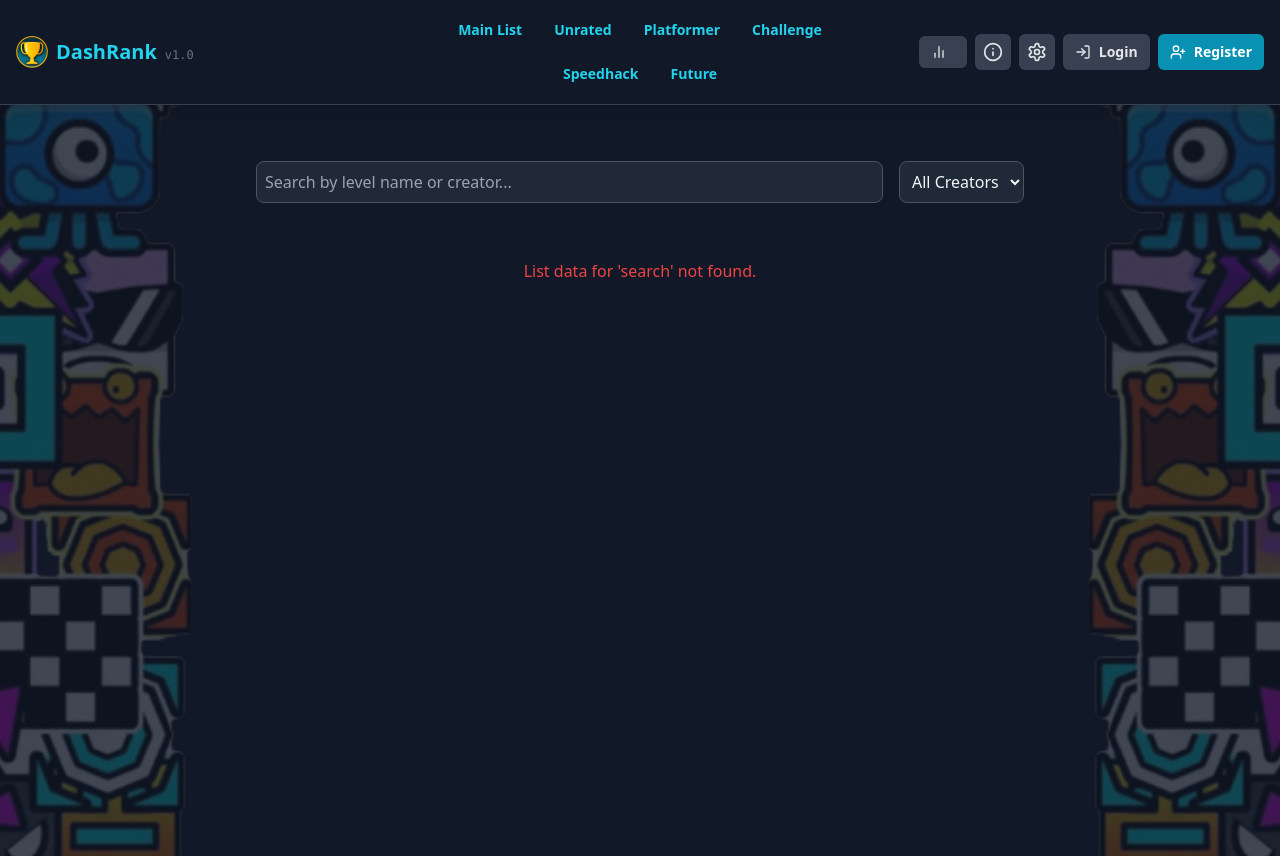
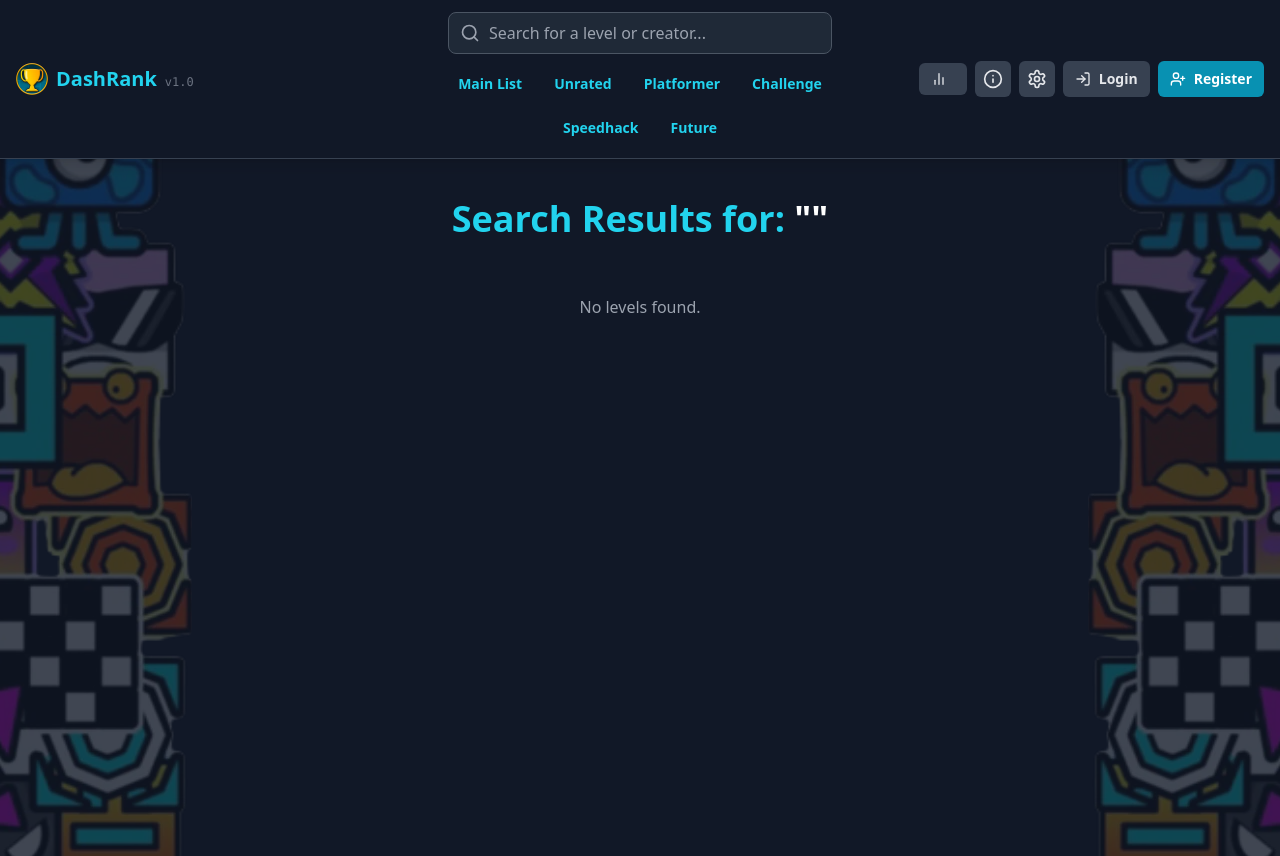
Before and after one commit to Woblu/DashRank, a React (Vite) app: page /search in a window 1280 px wide. Before the commit this address had no page. Shown: the top 856 px of the page. Built offline with nearby package versions, Linux system fonts and the light colour scheme.

Commit message:
Global Searching Feature

```diff
--- a/src/App.jsx
+++ b/src/App.jsx
@@ -17,6 +17,7 @@ import AccountPage from "./pages/AccountPage";
 import ProfileSettingsPage from './pages/account/ProfileSettingsPage';
 import SubmissionPage from './pages/account/SubmissionPage';
 import AdminDashboard from './pages/AdminDashboard';
+import SearchResults from './pages/SearchResults'; // Import the new page
 
 export default function App() {
   return (
@@ -39,7 +40,7 @@ export default function App() {
               <Route path="/players" element={<PlayerList />} />
               <Route path="/players/:playerName" element={<PlayerProfile />} />
 
-              {/* Auth Routes */}
+              {/* Auth & Admin Routes */}
               <Route path="/login" element={<LoginPage />} />
               <Route path="/register" element={<RegisterPage />} />
               <Route path="/account" element={<ProtectedRoute><AccountPage /></ProtectedRoute>}>
@@ -48,6 +49,9 @@ export default function App() {
                 <Route path="submissions" element={<SubmissionPage />} />
               </Route>
               <Route path="/admin" element={<AdminRoute><AdminDashboard /></AdminRoute>} />
+
+              {/* Search Route */}
+              <Route path="/search" element={<SearchResults />} />
             </Routes>
           </main>
 
--- a/src/components/Tabs.jsx
+++ b/src/components/Tabs.jsx
@@ -1,7 +1,7 @@
 // src/components/Tabs.jsx
 import React, { useState, useEffect } from "react";
-import { NavLink, useLocation, Link } from "react-router-dom";
-import { BarChart2, Info, LogIn, UserPlus, LogOut } from "lucide-react";
+import { NavLink, useLocation, Link, useNavigate } from "react-router-dom";
+import { BarChart2, Info, LogIn, UserPlus, LogOut, Search } from "lucide-react";
 import logo from "../assets/dashrank-logo.webp";
 import { useAuth } from "../contexts/AuthContext.jsx";
 import StatsViewer from "./StatsViewer";
@@ -15,6 +15,9 @@ const statsButtonTitles = {
 
 export default function Tabs() {
   const { user, logout } = useAuth();
+  const navigate = useNavigate();
+  const [searchTerm, setSearchTerm] = useState("");
+
   const tabs = [
     { name: "Main List", path: "/main" }, { name: "Unrated", path: "/unrated" },
     { name: "Platformer", path: "/platformer" }, { name: "Challenge", path: "/challenge" },
@@ -30,6 +33,14 @@ export default function Tabs() {
     const path = location.pathname.split("/")[1] || "main";
     setListType(path);
   }, [location.pathname]);
+
+  const handleSearchSubmit = (e) => {
+    e.preventDefault();
+    if (searchTerm.trim()) {
+      navigate(`/search?q=${searchTerm.trim()}`);
+      setSearchTerm(''); // Optional: clear search bar after submit
+    }
+  };
 
   const AuthButtons = () => {
     if (user) {
@@ -69,15 +80,27 @@ export default function Tabs() {
               </div>
             </Link>
           </div>
-          <nav className="w-full md:flex-1 flex justify-center order-3 md:order-2">
-            <div className="flex items-center gap-2 flex-wrap justify-center">
+
+          <div className="w-full md:flex-1 flex flex-col items-center gap-3 order-3 md:order-2">
+            <form onSubmit={handleSearchSubmit} className="relative w-full max-w-sm">
+              <input
+                type="text"
+                value={searchTerm}
+                onChange={(e) => setSearchTerm(e.target.value)}
+                placeholder="Search for a level or creator..."
+                className="w-full p-2 pl-10 rounded-lg border border-gray-600 bg-gray-800 text-gray-100 focus:outline-none focus:ring-2 focus:ring-cyan-400"
+              />
+              <Search className="absolute left-3 top-1/2 -translate-y-1/2 w-5 h-5 text-gray-400" />
+            </form>
+            <nav className="flex items-center gap-2 flex-wrap justify-center">
               {tabs.map((tab) => (
                 <NavLink key={tab.name} to={tab.path} className={({ isActive }) => `px-3 py-2 rounded-md font-semibold transition-colors text-sm whitespace-nowrap ${isActive ? "bg-cyan-500 text-white" : "text-cyan-400 hover:bg-cyan-700/50"}`}>
                   {tab.name}
                 </NavLink>
               ))}
-            </div>
-          </nav>
+            </nav>
+          </div>
+
           <div className="w-full md:flex-1 flex justify-end items-center gap-2 order-2 md:order-3">
             <button title={statsButtonTitles[listType]} onClick={() => setIsStatsViewerOpen(true)} className="flex items-center gap-2 px-3 py-2 rounded-md font-semibold bg-gray-700 hover:bg-gray-600 text-gray-200 transition-colors text-sm">
               <BarChart2 className="w-4 h-4" />
--- /dev/null
+++ b/src/pages/SearchResults.jsx
@@ -0,0 +1,67 @@
+// src/pages/SearchResults.jsx
+import React, { useState, useEffect } from 'react';
+import { useSearchParams } from 'react-router-dom';
+import axios from 'axios';
+import LevelCard from '../components/LevelCard';
+import LoadingSpinner from '../components/LoadingSpinner';
+
+export default function SearchResults() {
+  const [searchParams] = useSearchParams();
+  const query = searchParams.get('q');
+
+  const [results, setResults] = useState([]);
+  const [isLoading, setIsLoading] = useState(true);
+  const [error, setError] = useState(null);
+
+  useEffect(() => {
+    if (!query) {
+      setResults([]);
+      setIsLoading(false);
+      return;
+    }
+
+    const fetchResults = async () => {
+      setIsLoading(true);
+      setError(null);
+      try {
+        const response = await axios.get(`/api/search?q=${query}`);
+        setResults(response.data);
+      } catch (err) {
+        setError('Failed to load search results.');
+        setResults([]);
+      } finally {
+        setIsLoading(false);
+      }
+    };
+
+    fetchResults();
+  }, [query]);
+
+  if (isLoading) {
+    return <LoadingSpinner />;
+  }
+
+  return (
+    <div className="min-h-screen flex flex-col items-center pt-6 px-4">
+      <h1 className="font-poppins text-4xl font-bold text-center text-cyan-400 mb-6 break-words">
+        Search Results for: <span className="text-white">"{query}"</span>
+      </h1>
+
+      <div className="flex flex-col gap-4 w-full max-w-3xl">
+        {error && <p className="text-center text-red-500 mt-8">{error}</p>}
+        {!error && results.length > 0 ? (
+          results.map((level, index) => (
+            <LevelCard
+              key={level.id}
+              level={level}
+              index={index}
+              listType={level.list}
+            />
+          ))
+        ) : (
+          !error && <p className="text-center text-gray-400 mt-8">No levels found.</p>
+        )}
+      </div>
+    </div>
+  );
+}
```
Also changed, not shown: api/search.js (added, +42 -0 lines).
